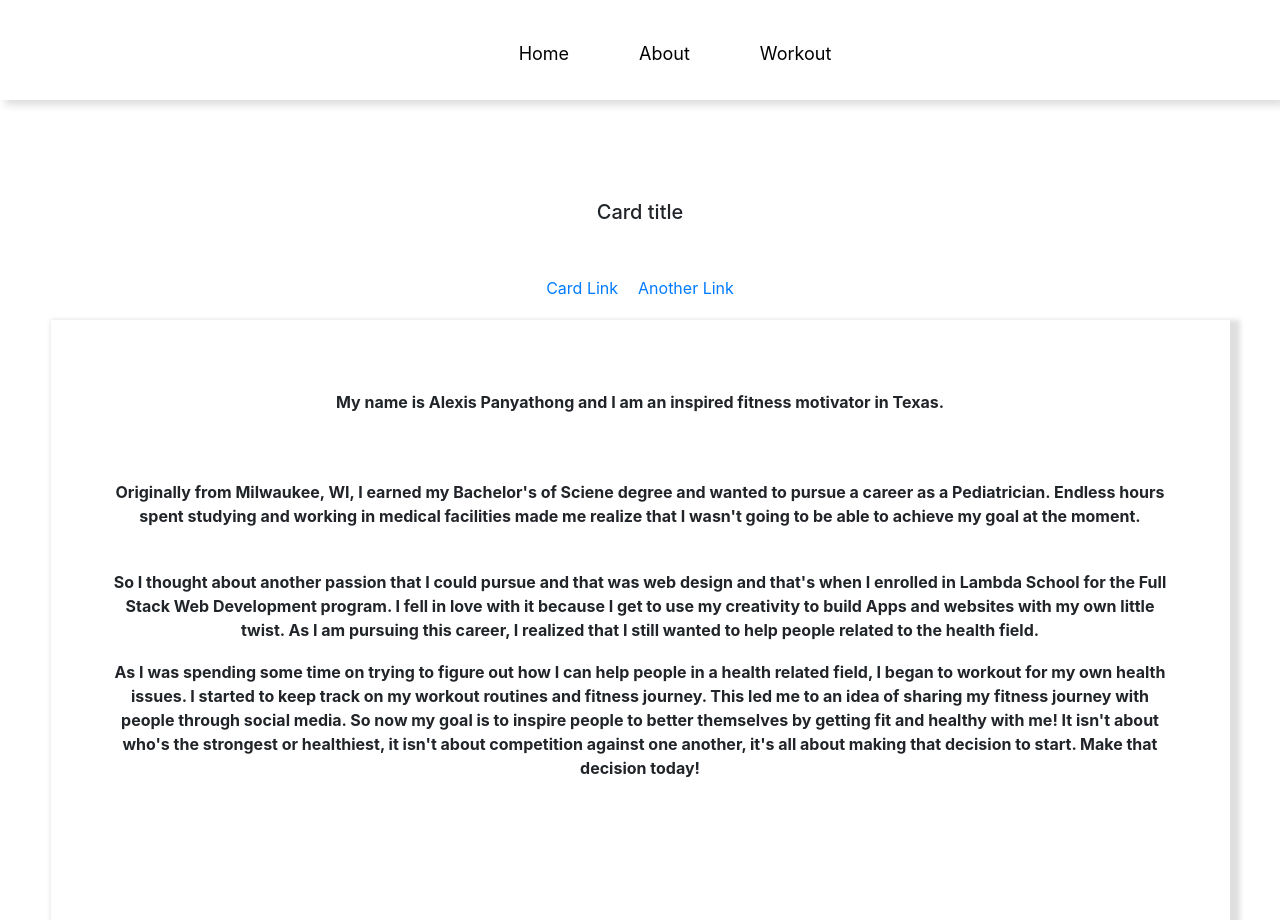
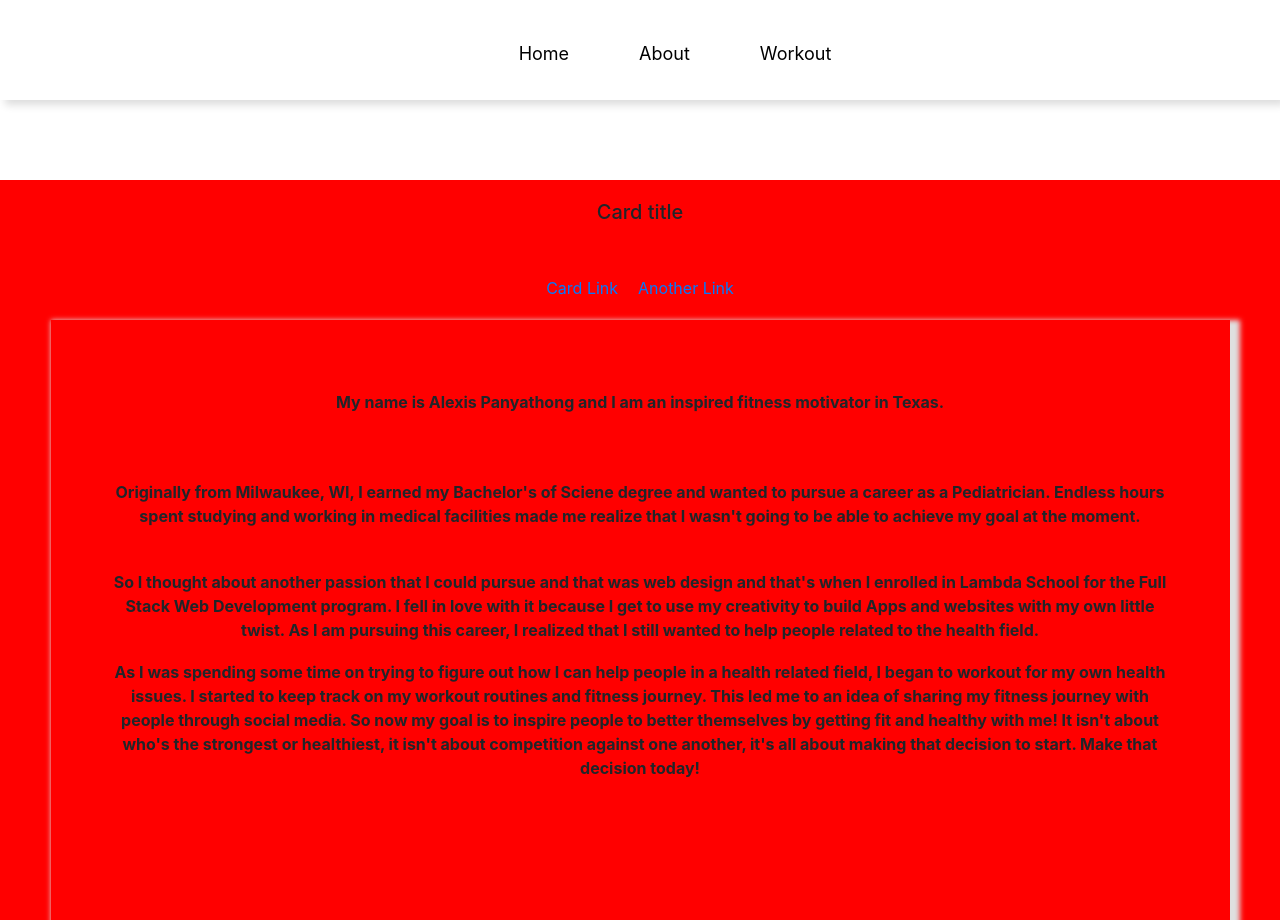
Before and after one commit to AlexisNathavong/Alexis-Vilai-Fitness, a React (Create React App) app in the folder alexis-v-fitness/: page /aboutpage in a window 1280 px wide. Built offline with nearby package versions, Linux system fonts and the light colour scheme.

Commit message:
Working on some designs.

```diff
--- a/alexis-v-fitness/src/components/AboutPage.js
+++ b/alexis-v-fitness/src/components/AboutPage.js
@@ -1,13 +1,13 @@
 import React from 'react';
 import Card from 'react-bootstrap/Card';
 import CardDeck from 'react-bootstrap/CardDeck';
-import { CardOne, CardTwo, AboutContext } from './StyledWidgets';
+import { CardOne, CardTwo, AboutContext, Body } from './StyledWidgets';
 
 
 const AboutPage = () => {
 
     return (
-        <div>
+        <Body>
             <CardDeck width='100%'>
                 <CardOne>
 
@@ -34,7 +34,7 @@ const AboutPage = () => {
                 </CardTwo>
 
             </CardDeck>
-        </div>
+        </Body>
     )
 }
 
--- a/alexis-v-fitness/src/components/StyledWidgets.js
+++ b/alexis-v-fitness/src/components/StyledWidgets.js
@@ -68,3 +68,10 @@ export const AboutContext = styled.div`
 
     }
 `;
+
+export const Body = styled.div`
+    background-color: red;
+    body {
+        background-color: red;
+    }
+`;
```
